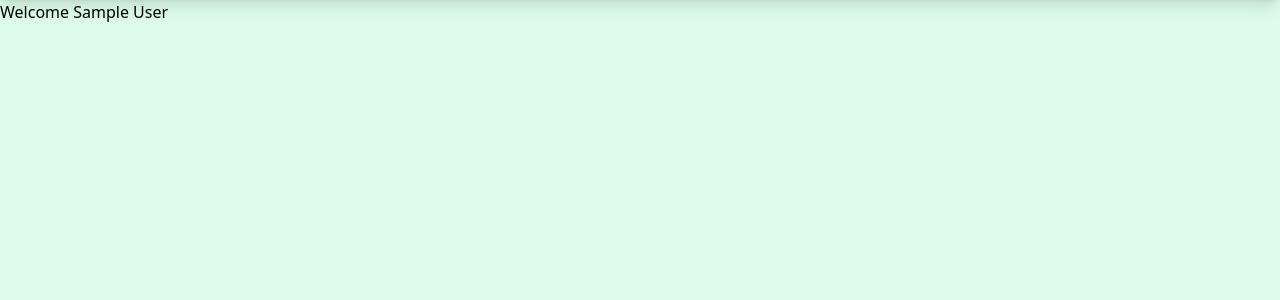
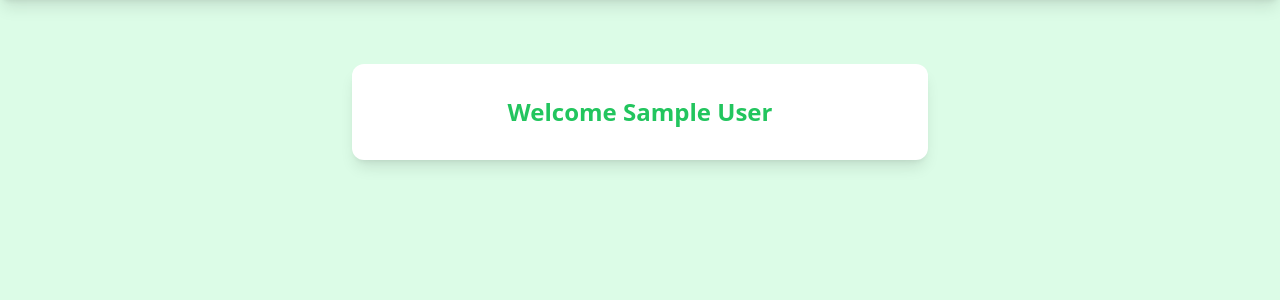
Before and after one commit to nietiene/Niyomugabo_Etinene_PHP_PHROGRAMMING_INTEGRATED_ASSESSMENT, a PHP site: page /Dashboard.php in a window 1280 px wide. Shown: the part 64-364 px from the top of the page. Run offline with PHP 8.4, Linux system fonts and the light colour scheme; the visitor is signed in with stand-in values (Sample User, id 1); some libraries are stand-ins or nearby versions.

Commit message:
commit of gikonko-tss-managment-system

```diff
--- a/Dashboard.php
+++ b/Dashboard.php
@@ -26,7 +26,12 @@
       </nav>
    </div>
 
-  <h2>Welcome <?php echo $_SESSION['Usename'];?></h2> <br>
+   <div class="flex justify-center items-center mt-16">
+      <div class="bg-white p-8 rounded-xl shadow-lg w-full max-w-xl text-center">
+         <h2 class="font-semibold text-2xl text-green-500">Welcome <?php echo $_SESSION['Usename'];?></h2>
+      </div>
+
+   </div>
 
 </body>
 </html>
```
